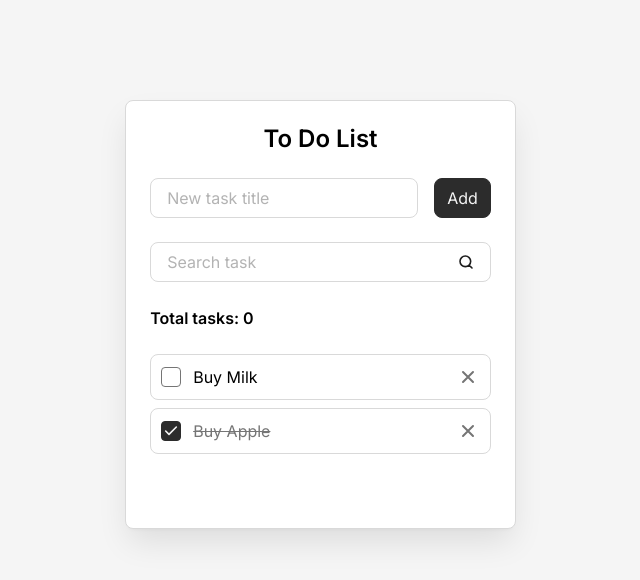
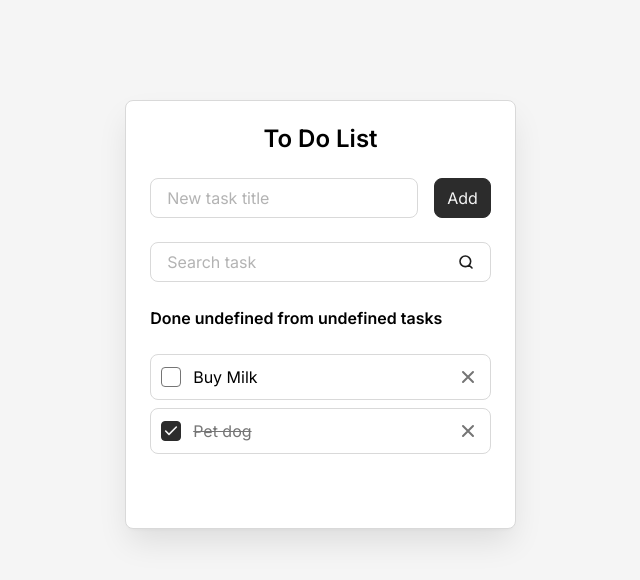
Before and after one commit to MagzhanYerbosyn/React, a React (Vite) app in the folder todo-react/: page / in a window 1280 px wide. Shown: the top 580 px of the page, without its empty margins (312-952 px from the left). Built offline with nearby package versions, Linux system fonts and the light colour scheme.

Commit message:
fix: give readonly property to input to shut error alert in console for next update, fix: add props to the TodoList component, feat: add Done task count compare to Total tasks and show Delete All button when there is more than one task in the list

```diff
--- a/todo-react/src/components/Todo.jsx
+++ b/todo-react/src/components/Todo.jsx
@@ -4,13 +4,18 @@ import TodoInfo from './TodoInfo';
 import TodoList from './TodoList';
 
 const Todo = () => {
+  const tasks = [
+    { id: 'task-1', title: 'Buy Milk', isDone: false },
+    { id: 'task-2', title: 'Pet dog', isDone: true },
+  ];
+
   return (
     <div className="todo">
       <h1 className="todo__title">To Do List</h1>
       <AddTaskForm />
       <SearchTaskForm />
       <TodoInfo />
-      <TodoList />
+      <TodoList tasks={tasks} />
     </div>
   );
 };
--- a/todo-react/src/components/TodoInfo.jsx
+++ b/todo-react/src/components/TodoInfo.jsx
@@ -1,12 +1,17 @@
-const TodoInfo = () => {
+const TodoInfo = (props) => {
+  const { total, done } = props;
+
+  let hasTasks = total > 0;
+
   return (
     <div className="todo__info">
-      <div className="todo__total-tasks">
-        Total tasks: <span>0</span>
-      </div>
-      <button className="todo__delete-all-button" type="button">
-        Delete all
-      </button>
+      <div className="todo__total-tasks">{`Done ${done} from ${total} tasks`}</div>
+
+      {hasTasks && (
+        <button className="todo__delete-all-button" type="button">
+          Delete all
+        </button>
+      )}
     </div>
   );
 };
--- a/todo-react/src/components/TodoItem.jsx
+++ b/todo-react/src/components/TodoItem.jsx
@@ -3,7 +3,7 @@ const TodoItem = (props) => {
 
   return (
     <li className={`todo-item ${className}`}>
-      <input className="todo-item__checkbox" id={id} type="checkbox" checked={isDone} />
+      <input className="todo-item__checkbox" id={id} type="checkbox" checked={isDone} readOnly />
 
       <label className="todo-item__label" htmlFor={id}>
         {title}
--- a/todo-react/src/components/TodoList.jsx
+++ b/todo-react/src/components/TodoList.jsx
@@ -1,6 +1,8 @@
 import TodoItem from './TodoItem';
 
-const TodoList = () => {
+const TodoList = (props) => {
+  const { tasks = [] } = props;
+
   let hasTasks = true;
 
   if (!hasTasks) {
@@ -9,8 +11,9 @@ const TodoList = () => {
 
   return (
     <ul className="todo__list">
-      <TodoItem className="todo__item" id="task-1" title="Buy Milk" isDone={false} />
-      <TodoItem className="todo__item" id="task-2" title="Buy Apple" isDone />
+      {tasks.map((task) => (
+        <TodoItem className={task.className} key={task.id} {...task} />
+      ))}
     </ul>
   );
 };
--- a/todo-react/src/styles/components/todo.css
+++ b/todo-react/src/styles/components/todo.css
@@ -44,11 +44,6 @@
   &:hover {
     color: var(--color-gray-4);
   }
-
-  &:not(.is-visible) {
-    opacity: 0;
-    visibility: hidden;
-  }
 }
 
 .todo__list,
```
